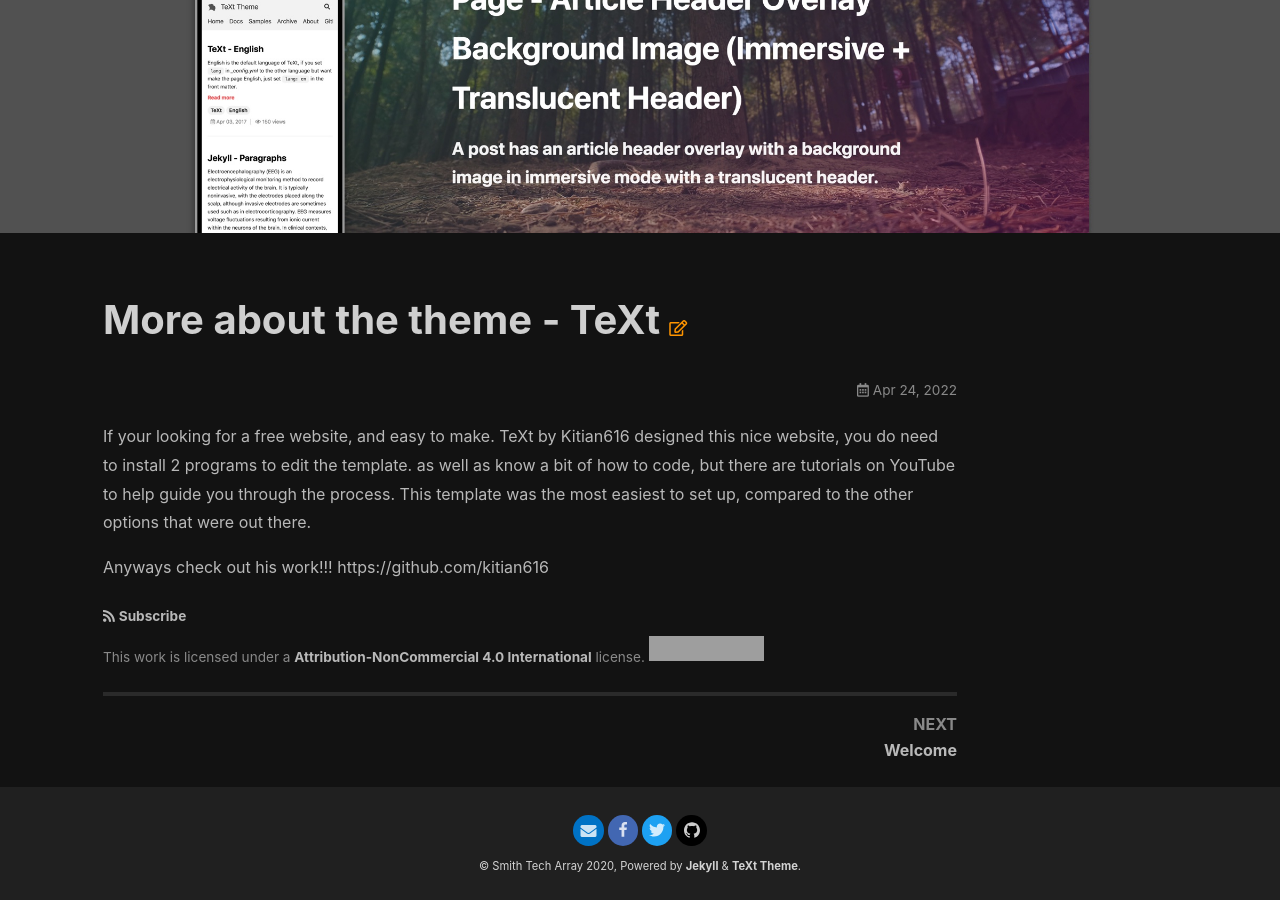
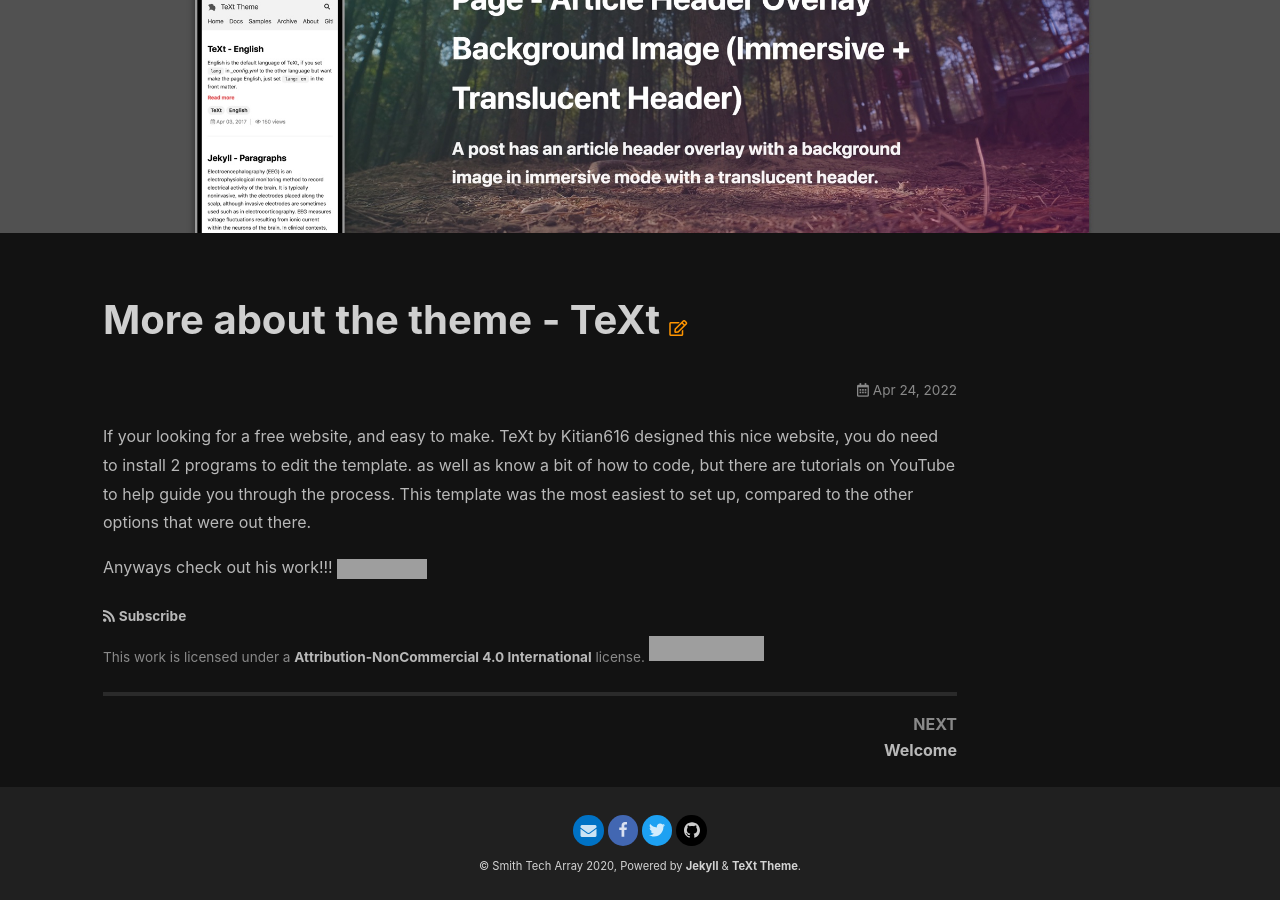
Before and after one commit to Isamu41/Smith-Tech-Array, a Jekyll site: the page built from _posts/2022-04-24-header-image.md, in a window 1280 px wide and 900 px high, scrolled down 594 px. Built offline with Jekyll 4.4.1, drawn with Linux system fonts in a browser that asks for light colours; nearby versions of some CDN libraries; part of the change alters nothing that is shown; grey boxes are pictures that could not be loaded.

Commit message:
Update 2022-04-24-header-image.md

```diff
--- a/_posts/2022-04-24-header-image.md
+++ b/_posts/2022-04-24-header-image.md
@@ -10,4 +10,5 @@ article_header:
 If your looking for a free website, and easy to make. TeXt by Kitian616 designed this nice website, you do need to install 2 programs to edit the template. as well as know a bit of how to code, but there are tutorials on YouTube to help guide you through the process. This template was the most easiest to set up, compared to the other options that were out there.
 
 <!--more-->
-Anyways check out his work!!! https://github.com/kitian616
+Anyways check out his work!!!
+[![Star This Project](https://img.shields.io/github/stars/kitian616/jekyll-TeXt-theme.svg?label=Stars&style=social)](https://github.com/kitian616/jekyll-TeXt-theme/)
```
